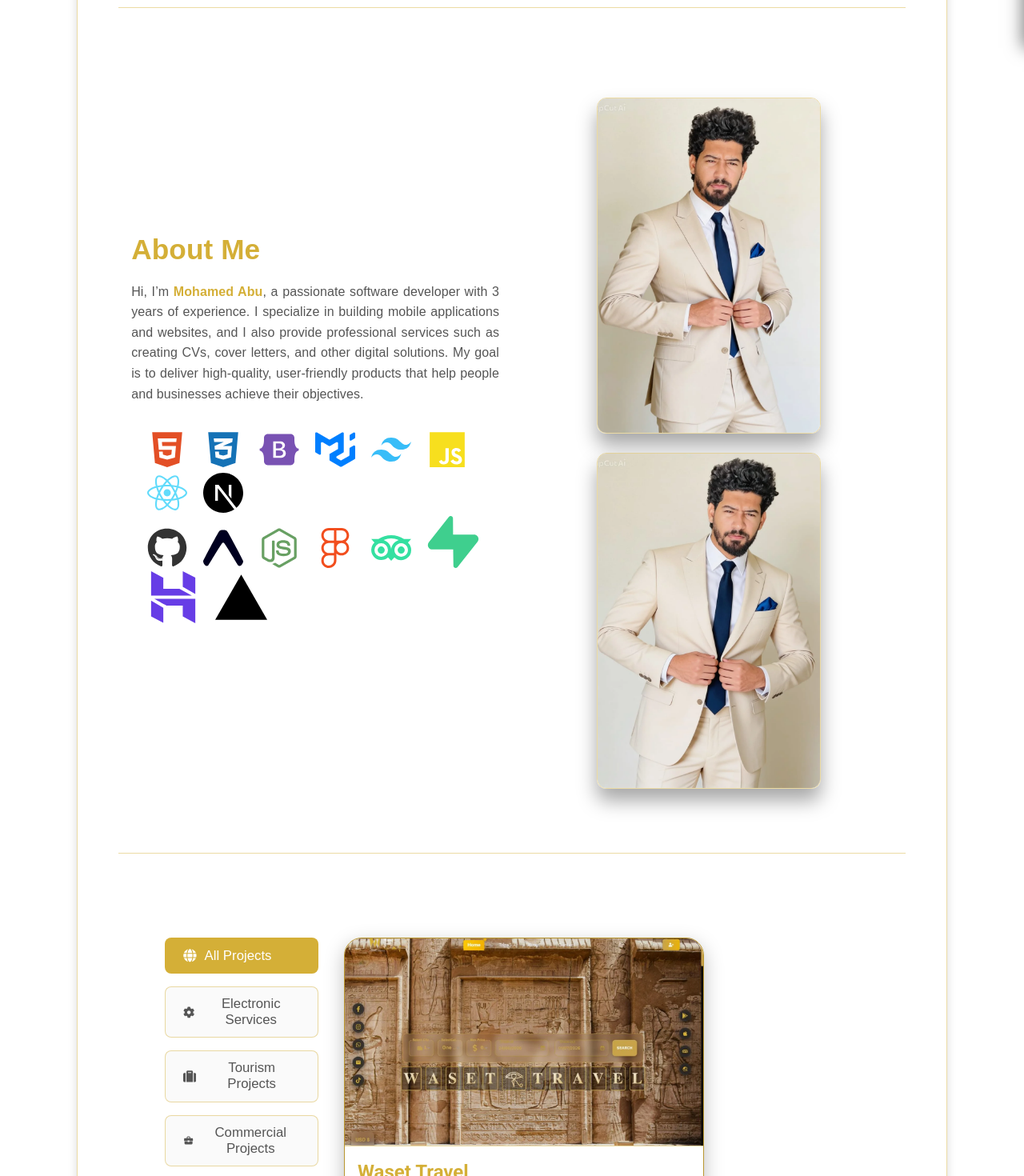
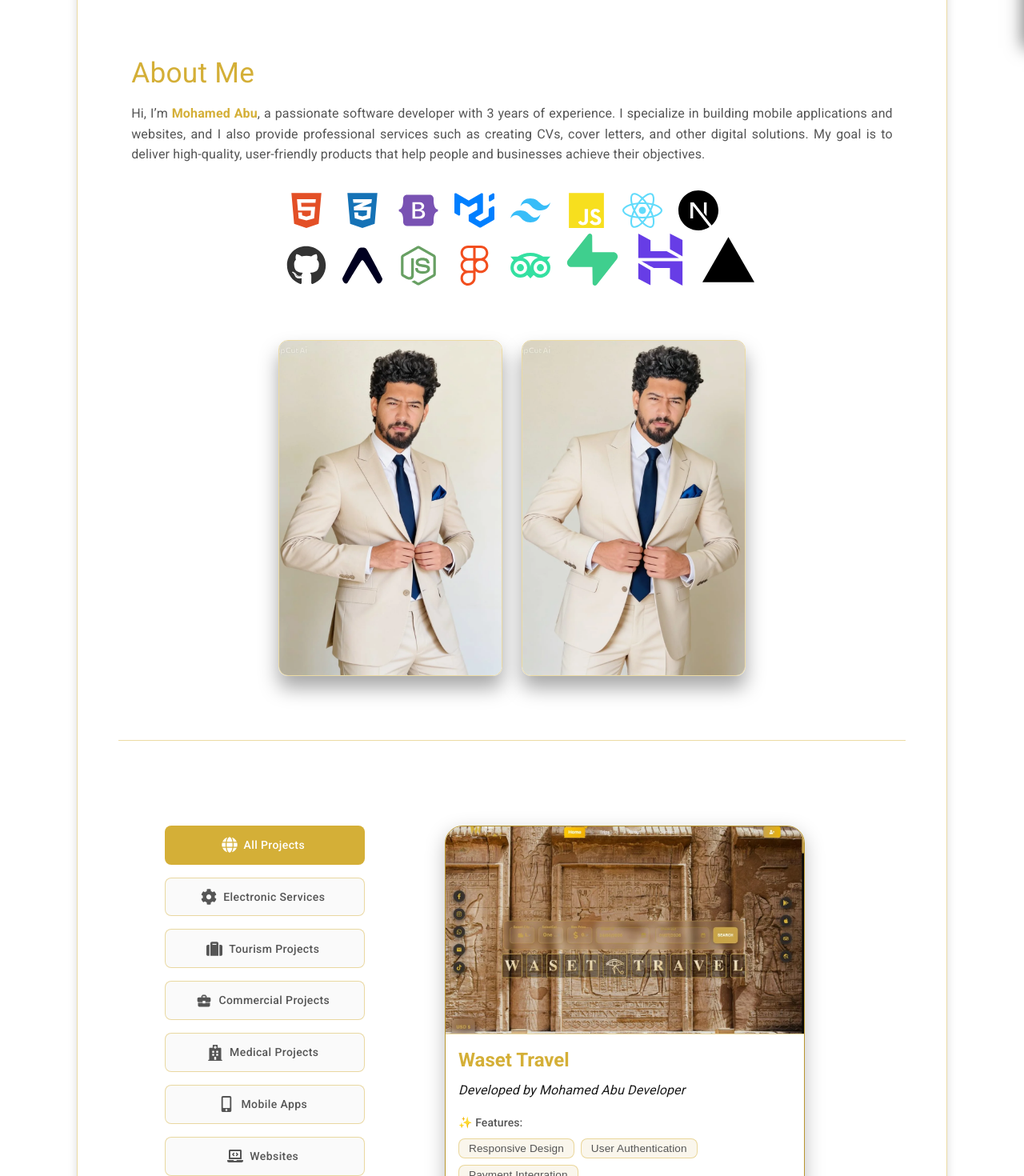
Before and after one commit to mohamedAbu1/Mo_portfolio, a Next.js app: page /en in a window 1280 px wide. Shown: the part 740-2210 px from the top of the page at 80% size. Built offline with nearby package versions, Linux system fonts and the light colour scheme; no server answers; the database is empty.

Commit message:
شرح مختصر للتعديلات مثل: Fix contact form and add SMTP API route

```diff
--- a/components/Home/About.jsx
+++ b/components/Home/About.jsx
@@ -1,96 +1,49 @@
 "use client";
-import React, { useEffect, useState } from "react";
-import {
-  AboutSection,
-  AboutText,
-  AboutImageWrapper,
-  AboutImage,
-} from "../../app/style/HomeStyle";
-import { motion } from "framer-motion";
+import React from "react";
+import Box from '@mui/material/Box';
+import Typography from '@mui/material/Typography';
+import Grid from '@mui/material/Grid';
 import { images } from "../../constants/api";
 import { useTheme } from "@/context/ThemeContext";
 import TechStackIcons from "./components/TechStackIcons";
 
 const About = () => {
   const { theme, themeName } = useTheme();
-  const [inView, setInView] = useState(false);
-  const [enableAnimation, setEnableAnimation] = useState(true);
-
-  useEffect(() => {
-    // ✅ تعطيل الأنيميشن في الشاشات الصغيرة
-    const handleResize = () => {
-      if (window.innerWidth < 768) {
-        setEnableAnimation(false);
-      } else {
-        setEnableAnimation(true);
-      }
-    };
-
-    handleResize(); // استدعاء أولي
-    window.addEventListener("resize", handleResize);
-
-    const section = document.getElementById("about");
-    const observer = new IntersectionObserver(
-      (entries) => {
-        entries.forEach((entry) => {
-          if (entry.isIntersecting) setInView(true);
-        });
-      },
-      { threshold: 0.6 }
-    );
-    if (section) observer.observe(section);
-
-    return () => {
-      window.removeEventListener("resize", handleResize);
-      section && observer.unobserve(section);
-    };
-  }, []);
 
   return (
-    <AboutSection
+    <Box
       id="about"
-      style={{
+      sx={{
         backgroundColor: theme.background,
         display: "flex",
-        flexDirection: "row",
+        flexDirection:{xs:"column", lg:"row"},
         flexWrap: "wrap",
         gap: "2rem",
         justifyContent: "space-between",
-        padding: "2rem 1rem",
+        p: "2rem 1rem",
       }}
     >
       {/* النص */}
-      <AboutText
-        style={{
-          flex: "1 1 400px",
-          minWidth: "280px",
-          maxWidth: "600px",
-        }}
-      >
-        <motion.h1
-          style={{
+      <Grid item xs={6} lg={6}>
+        <Typography
+          variant="h4"
+          sx={{
             color: theme.title,
             fontSize: "clamp(1.8rem, 3vw, 2.2rem)",
             textAlign: "start",
           }}
-          initial={enableAnimation ? { opacity: 0, y: -30 } : {}}
-          animate={inView && enableAnimation ? { opacity: 1, y: 0 } : {}}
-          transition={{ duration: 1 }}
         >
           About Me
-        </motion.h1>
+        </Typography>
 
-        <motion.p
-          style={{
+        <Typography
+          sx={{
             color: theme.subText,
             fontSize: "clamp(0.9rem, 2vw, 1rem)",
             lineHeight: "1.6rem",
             textAlign: "justify",
-            marginTop: "1rem",
+            mt: "1rem",
           }}
-          initial={enableAnimation ? { opacity: 0, y: 40 } : {}}
-          animate={inView && enableAnimation ? { opacity: 1, y: 0 } : {}}
-          transition={{ duration: 1.2 }}
         >
           Hi, I’m <strong style={{ color: theme.icon }}>Mohamed Abu</strong>, a
           passionate software developer with 3 years of experience. I specialize
@@ -98,41 +51,40 @@ const About = () => {
           professional services such as creating CVs, cover letters, and other
           digital solutions. My goal is to deliver high-quality, user-friendly
           products that help people and businesses achieve their objectives.
-        </motion.p>
+        </Typography>
 
         {/* أيقونات المهارات */}
-        <motion.div
-          style={{
+        <Box
+          sx={{
             display: "flex",
             flexDirection: "column",
             alignItems: "center",
             gap: "2rem",
-            marginTop: "2rem",
+            mt: "2rem",
             width: "100%",
           }}
-          initial={enableAnimation ? { opacity: 0, scale: 0.8 } : {}}
-          animate={inView && enableAnimation ? { opacity: 1, scale: 1 } : {}}
-          transition={{ duration: 1.5 }}
         >
           <TechStackIcons />
-        </motion.div>
-      </AboutText>
+        </Box>
+      </Grid>
 
       {/* الصور */}
-      <AboutImageWrapper
-        style={{
-          flex: "1 1 400px",
-          minWidth: "280px",
+      <Grid
+        item
+        xs={12}
+        lg={6}
+        sx={{
+          width:"100%",
           display: "flex",
           justifyContent: "center",
           alignItems: "center",
           gap: "1.5rem",
-          marginTop: "2rem",
+          mt: "2rem",
+          flexWrap: "wrap",
           perspective: "1000px",
-          flexWrap: "wrap",
         }}
       >
-        <motion.img
+        <img
           src={images[themeName][0]}
           alt="Mohamed Abu portrait 1"
           style={{
@@ -143,12 +95,9 @@ const About = () => {
             border: `1px solid ${theme.border}`,
             boxShadow: "0 15px 25px rgba(0,0,0,0.35)",
           }}
-          initial={enableAnimation ? { opacity: 0, x: -50, rotateY: 30 } : {}}
-          animate={inView && enableAnimation ? { opacity: 1, x: 0, rotateY: 0 } : {}}
-          transition={{ duration: 1.2 }}
         />
 
-        <motion.img
+        <img
           src={images[themeName][1]}
           alt="Mohamed Abu portrait 2"
           style={{
@@ -159,12 +108,9 @@ const About = () => {
             border: `1px solid ${theme.border}`,
             boxShadow: "0 15px 25px rgba(0,0,0,0.35)",
           }}
-          initial={enableAnimation ? { opacity: 0, x: 50, rotateY: -30 } : {}}
-          animate={inView && enableAnimation ? { opacity: 1, x: 0, rotateY: 0 } : {}}
-          transition={{ duration: 1.2 }}
         />
-      </AboutImageWrapper>
-    </AboutSection>
+      </Grid>
+    </Box>
   );
 };
 
--- a/components/Home/Hero.jsx
+++ b/components/Home/Hero.jsx
@@ -21,7 +21,7 @@ const Hero = () => {
         display: "flex",
         flexWrap: "wrap",
         borderRadius: "15px",
-        padding: "20px",
+        padding: "10px",
         backgroundColor: theme.background,
         alignItems: "center",
         justifyContent: "space-between",
--- a/components/Home/Main.jsx
+++ b/components/Home/Main.jsx
@@ -62,8 +62,8 @@ const Main = () => {
           display: "flex",
           flexDirection: isLargeScreen ? "row" : "column", // هنا التغيير حسب حجم الشاشة
           gap: "2rem",
-          alignItems: "center",
-          justifyContent: "center",
+          alignItems: { xs: "center", lg: "start" },
+          justifyContent: "strat",
           transition: "all 0.3s ease",
           backgroundColor: theme.background,
           color: theme.text,
--- a/components/Home/Testimonials.jsx
+++ b/components/Home/Testimonials.jsx
@@ -56,7 +56,7 @@ const Testimonials = ({ projectId }) => {
       animate={inView ? "visible" : "hidden"}
       variants={containerVariants}
       style={{
-        padding: "2rem",
+        padding: "0.5rem",
         borderRadius: "12px",
         backgroundColor: theme.cardBg,
         color: theme.text,
--- a/components/Home/components/CategoryButtons.jsx
+++ b/components/Home/components/CategoryButtons.jsx
@@ -1,38 +1,28 @@
 "use client";
-import { motion } from "framer-motion";
-import { LeftButtons } from "../../../app/style/HomeStyle";
-import { useEffect, useState } from "react";
-
-// استيراد الأيقونات المناسبة
-import { FaGlobe, FaHospital, FaMobileAlt, FaLaptopCode, FaSuitcase, FaCog } from "react-icons/fa";
+import React, { useEffect, useState } from "react";
+import Box from "@mui/material/Box";
+import Button from "@mui/material/Button";
+import Grid from "@mui/material/Grid";
+import {
+  FaGlobe,
+  FaHospital,
+  FaMobileAlt,
+  FaLaptopCode,
+  FaSuitcase,
+  FaCog,
+} from "react-icons/fa";
 import { MdBusinessCenter } from "react-icons/md";
 
 const CategoryButtons = ({ currentActive, handleClick, theme }) => {
-  const [inView, setInView] = useState(false);
   const [isMobile, setIsMobile] = useState(false);
 
   useEffect(() => {
-    // تحديد إذا كان الجهاز موبايل
     const checkMobile = () => {
       setIsMobile(window.innerWidth <= 768);
     };
     checkMobile();
     window.addEventListener("resize", checkMobile);
     return () => window.removeEventListener("resize", checkMobile);
-  }, []);
-
-  useEffect(() => {
-    const section = document.getElementById("projects");
-    const observer = new IntersectionObserver(
-      (entries) => {
-        entries.forEach((entry) => {
-          if (entry.isIntersecting) setInView(true);
-        });
-      },
-      { threshold: 0.3 } // أقل شوية عشان يتفعل أسرع
-    );
-    if (section) observer.observe(section);
-    return () => section && observer.unobserve(section);
   }, []);
 
   const buttons = [
@@ -45,51 +35,50 @@ const CategoryButtons = ({ currentActive, handleClick, theme }) => {
     { key: "website", label: "Websites", icon: FaLaptopCode },
   ];
 
-  // إعدادات الأنيميشن
-  const containerVariants = {
-    hidden: { opacity: 0 },
-    visible: { opacity: 1, transition: { staggerChildren: 0.15 } },
-  };
-
-  const buttonVariants = {
-    hidden: { opacity: 0, y: 20 },
-    visible: { opacity: 1, y: 0, transition: { duration: 0.6, ease: "easeOut" } },
-  };
-
   return (
-    <LeftButtons style={{ display: "flex", flexDirection: "column",alignItems:"center",justifyContent:"center", gap: "1rem" }}>
-      <motion.div
-        variants={containerVariants}
-        initial="hidden"
-        // لو موبايل → يظهر مباشرة، لو ديسكتوب → يظهر بأنيميشن عند inView
-        animate={isMobile ? "visible" : inView ? "visible" : "hidden"}
-        style={{ display: "flex", flexDirection: "column", gap: "1rem" }}
+    <Box
+      sx={{
+        display: "flex",
+        flexDirection: "column",
+        alignItems: "center",
+        justifyContent: "center",
+        gap: "1rem",
+      }}
     >
+      <Grid container direction="column" spacing={2} alignItems="center">
         {buttons.map(({ key, label, icon: Icon }) => (
-          <motion.button
-            key={key}
-            variants={buttonVariants}
-            whileHover={{ scale: 1.05 }}
-            whileTap={{ scale: 0.95 }}
+          <Grid item key={key}>
+            <Button
               onClick={() => handleClick(key)}
-            style={{
-              backgroundColor: currentActive === key ? theme.buttonPrimaryBg : theme.card,
-              color: currentActive === key ? theme.buttonPrimaryText : theme.subText,
+              startIcon={<Icon />}
+              sx={{
+                backgroundColor:
+                  currentActive === key ? theme.buttonPrimaryBg : theme.card,
+                color:
+                  currentActive === key
+                    ? theme.buttonPrimaryText
+                    : theme.subText,
                 border: `1px solid ${theme.border}`,
                 padding: "0.7rem 1.4rem",
                 borderRadius: "8px",
-              cursor: "pointer",
                 fontWeight: "500",
-              display: "flex",
-              alignItems: "center",
-              gap: "0.6rem",
+                width:"250px",
+                textTransform: "none",
+                "&:hover": {
+                  transform: "scale(1.05)",
+                  transition: "transform 0.2s ease-in-out",
+                },
+                "&:active": {
+                  transform: "scale(0.95)",
+                },
               }}
             >
-            <Icon /> {label}
-          </motion.button>
+              {label}
+            </Button>
+          </Grid>
         ))}
-      </motion.div>
-    </LeftButtons>
+      </Grid>
+    </Box>
   );
 };
 
--- a/components/Home/components/GoogleLoginBanner.jsx
+++ b/components/Home/components/GoogleLoginBanner.jsx
@@ -32,8 +32,8 @@ export default function GoogleLoginBanner() {
     <div
       style={{
         position: "fixed",
-        top: "1rem",
-        right: "1rem",
+        top: "4rem",
+        right: "2rem",
         zIndex: 2000,
         animation: "fadeIn 0.8s ease",
       }}
--- a/components/Home/components/ProjectCard.jsx
+++ b/components/Home/components/ProjectCard.jsx
@@ -38,7 +38,7 @@ const ProjectCard = ({ item }) => {
       <Card
         sx={{
           borderRadius: 6,
-          width:"450px",
+          width:{xs:"300px", lg:"450px"},
           boxShadow: "0 0 25px rgba(201,163,74,0.3)",
           overflow: "hidden",
           backgroundColor: theme.card,
--- a/components/Home/components/ProjectGrid.jsx
+++ b/components/Home/components/ProjectGrid.jsx
@@ -16,7 +16,7 @@ const ProjectGrid = ({ projects, theme, inView }) => {
     <RightCards
       style={{
         display: "grid",
-        gridTemplateColumns: "repeat(auto-fit, minmax(400px, 1fr))",
+        gridTemplateColumns: "repeat(auto-fit, minmax(350px, 1fr))",
         gap: "1rem",
         width: "100%",
         flexWrap :"wrap"
@@ -27,7 +27,7 @@ const ProjectGrid = ({ projects, theme, inView }) => {
           variants={containerVariants}
           initial="hidden"
           animate={inView ? "visible" : "hidden"}
-          style={{ display: "contents", flexWrap:"wrap"}}
+          style={{ display: "flex", alignItems:"center", justifyContent:"center", flexWrap:"wrap", gap:"1.5rem"}}
         >
           {projects.map((item) => (
             <ProjectCard key={item.id} item={item} theme={theme} />
```
Lines whose indentation alone changed are shown as unchanged.
